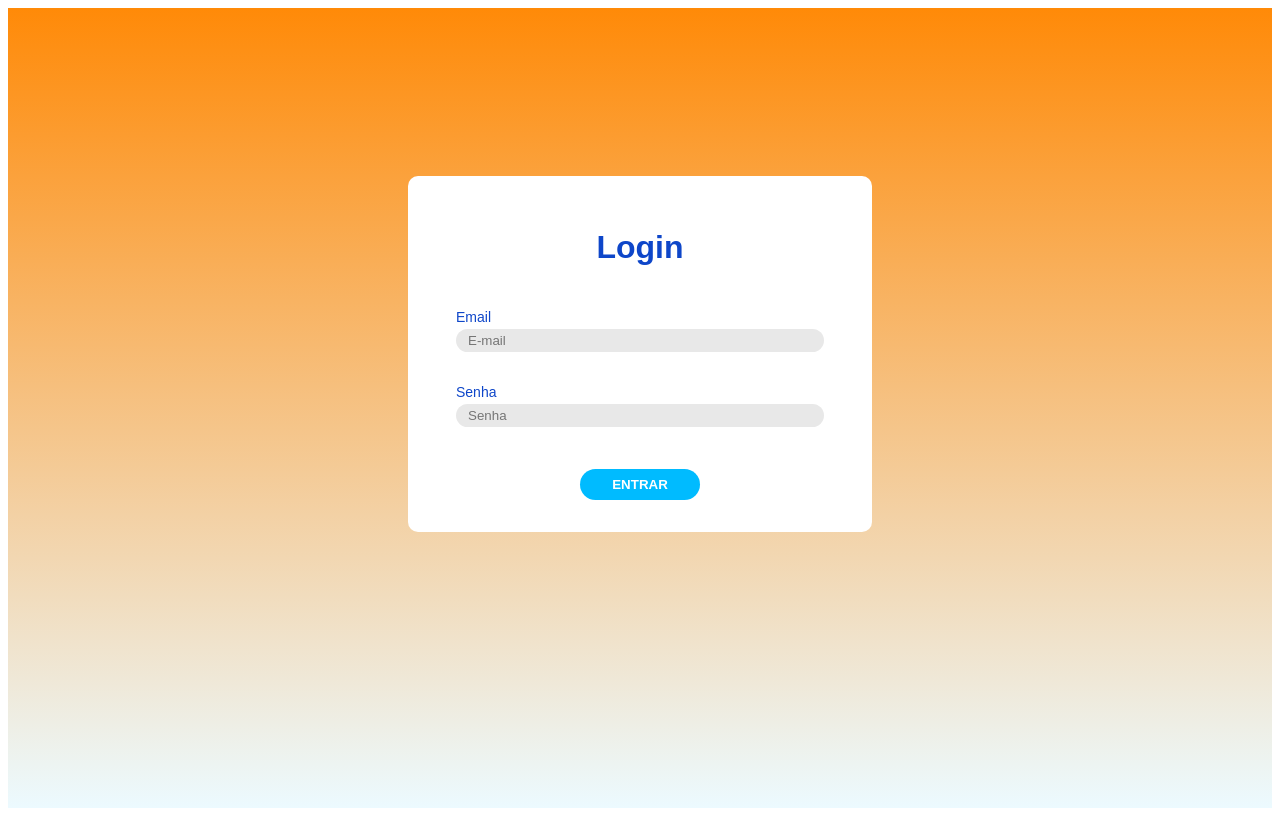
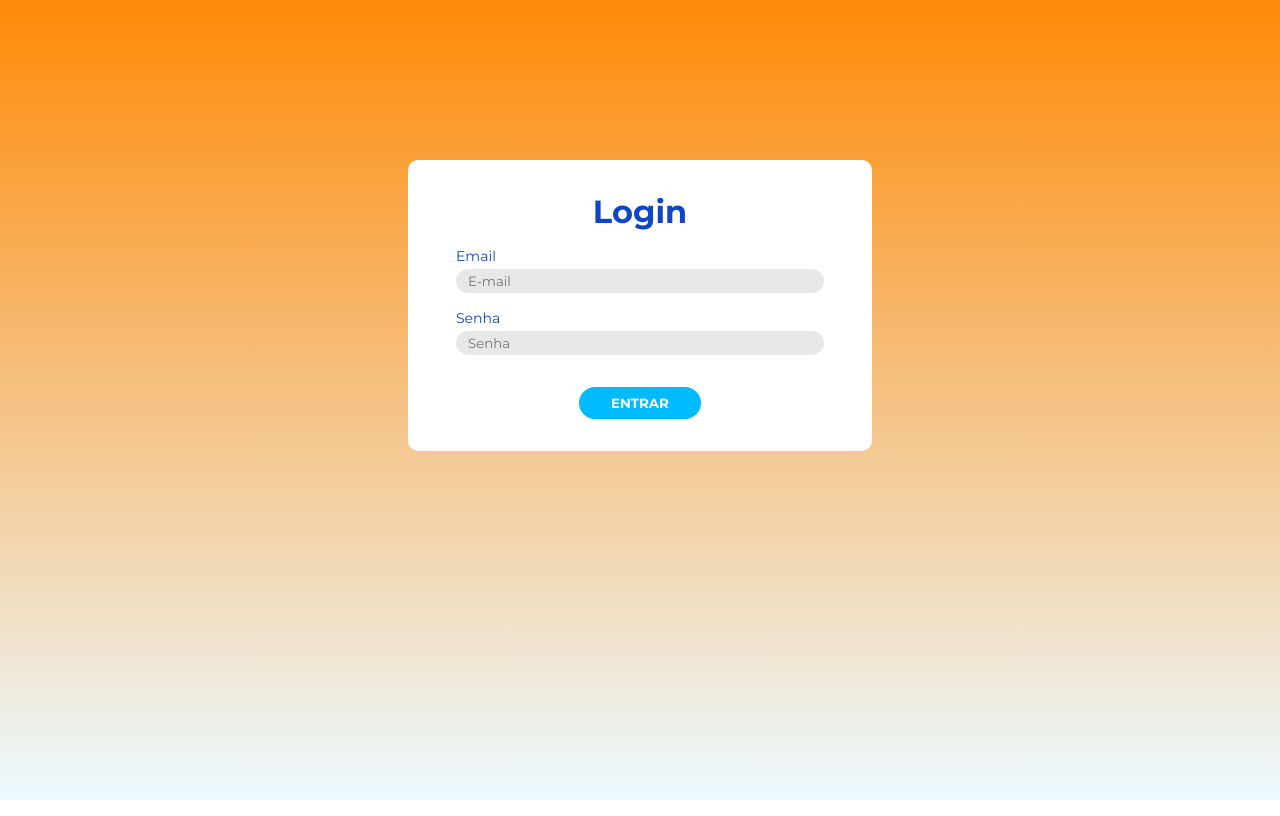
Before and after one commit to KeylaneCardoso/vm-control, an Angular app: page / in a window 1280 px wide. Built offline with nearby package versions, Linux system fonts and the light colour scheme.

Commit message:
feat: adição do css geral e das imagens

```diff
--- a/src/index.html
+++ b/src/index.html
@@ -2,10 +2,10 @@
 <html lang="en">
 <head>
   <meta charset="utf-8">
-  <title>VmControl</title>
+  <title>VMControl</title>
   <base href="/">
   <meta name="viewport" content="width=device-width, initial-scale=1">
-  <link rel="icon" type="image/x-icon" href="favicon.ico">
+  <link rel="icon" type="image/x-icon" href="assets/faviconVMControl.png">
 </head>
 <body>
   <app-root></app-root>
--- a/src/styles.css
+++ b/src/styles.css
@@ -1 +1,10 @@
-/* You can add global styles to this file, and also import other style files */
+@import url('https://fonts.googleapis.com/css2?family=Montserrat:ital,wght@0,100..900;1,100..900&display=swap');
+
+*{
+    margin: 0;
+    padding: 0;
+}
+
+h1, h2, h3, h4, h5, p, button, table, a{
+    font-family: "Montserrat", sans-serif;
+}
```
Also changed, not shown: src/assets/faviconVMControl.png (added), src/assets/logoVMControl.svg (added).
